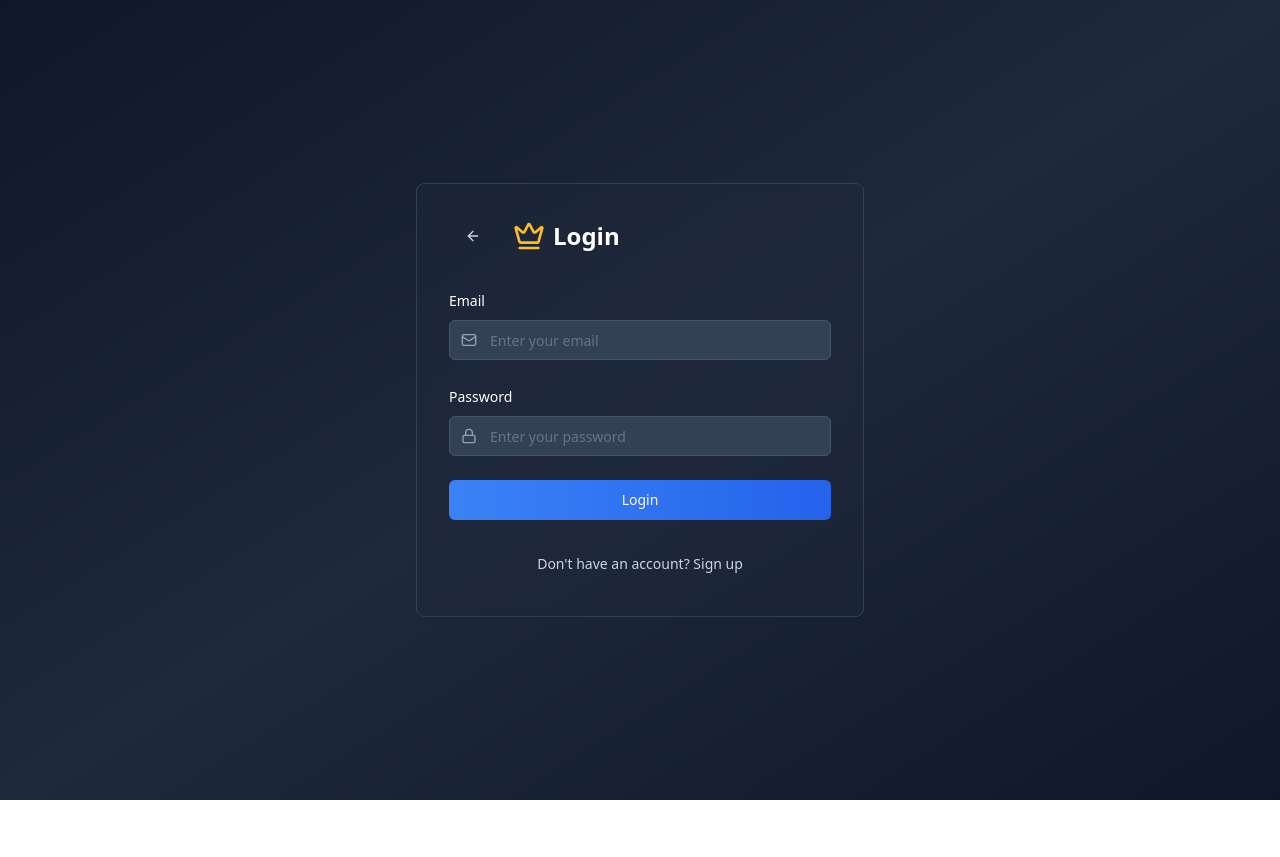
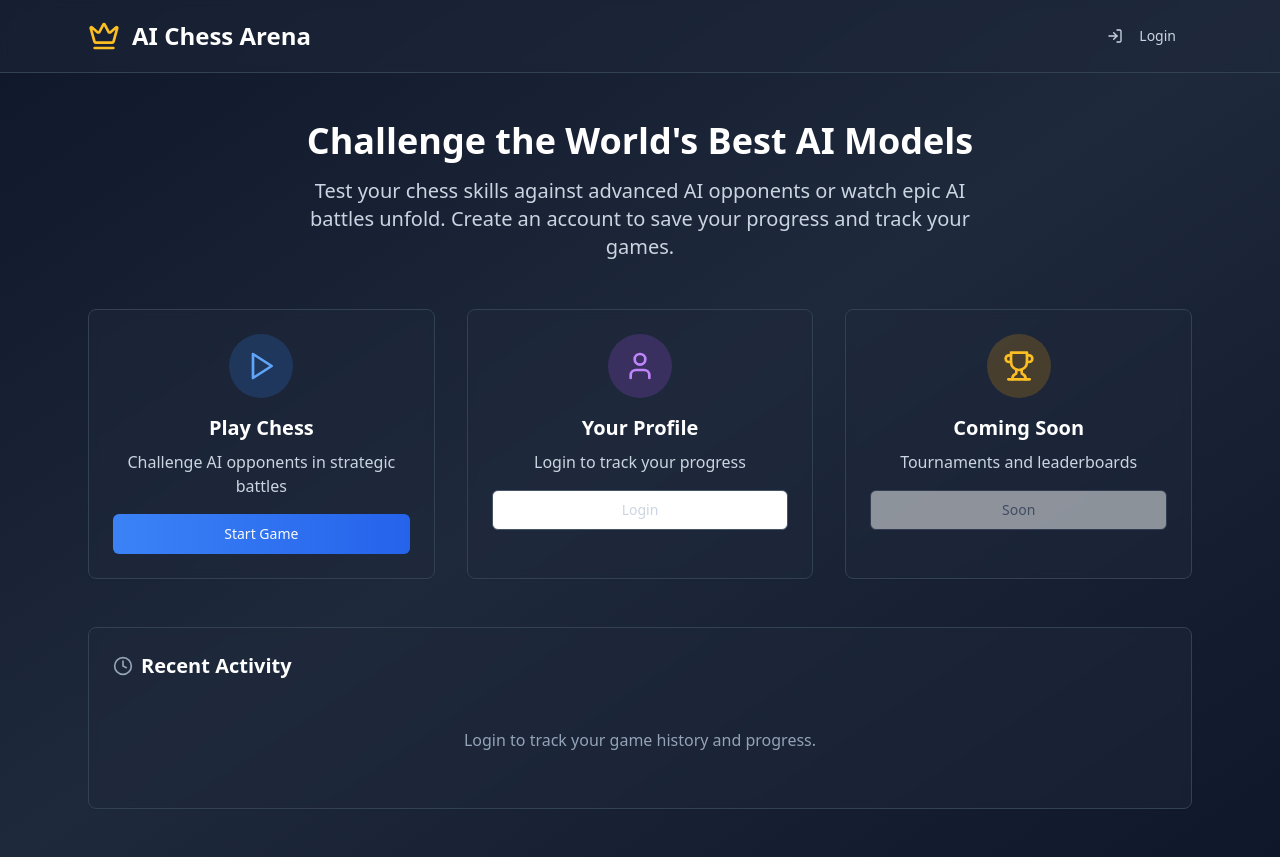
Before and after one commit to mjaberster/grand-ai-chess-master, a React (Vite) app: page / in a window 1280 px wide. Before the commit the page ends 800 px from the top, so only its background shows below. Built offline with nearby package versions, Linux system fonts and the light colour scheme.

Commit message:
Allow anonymous access
Allow users to access the application without mandatory login.

```diff
--- a/src/components/Home.tsx
+++ b/src/components/Home.tsx
@@ -2,14 +2,15 @@
 import { Button } from '@/components/ui/button';
 import { Card } from '@/components/ui/card';
 import { useAuth } from '@/hooks/useAuth';
-import { Crown, Play, User, LogOut, Trophy, Clock } from 'lucide-react';
+import { Crown, Play, User, LogOut, Trophy, Clock, LogIn } from 'lucide-react';
 
 interface HomeProps {
   onStartGame: () => void;
   onShowProfile: () => void;
+  onShowAuth: () => void;
 }
 
-const Home = ({ onStartGame, onShowProfile }: HomeProps) => {
+const Home = ({ onStartGame, onShowProfile, onShowAuth }: HomeProps) => {
   const { user, signOut } = useAuth();
 
   const handleSignOut = async () => {
@@ -26,6 +27,8 @@ const Home = ({ onStartGame, onShowProfile }: HomeProps) => {
             <h1 className="text-2xl font-bold text-white">AI Chess Arena</h1>
           </div>
           <div className="flex items-center space-x-4">
+            {user ? (
+              <>
                 <span className="text-slate-300">Welcome, {user?.email?.split('@')[0]}</span>
                 <Button
                   onClick={onShowProfile}
@@ -43,6 +46,17 @@ const Home = ({ onStartGame, onShowProfile }: HomeProps) => {
                   <LogOut className="w-4 h-4 mr-2" />
                   Logout
                 </Button>
+              </>
+            ) : (
+              <Button
+                onClick={onShowAuth}
+                variant="ghost"
+                className="text-slate-300 hover:bg-slate-700"
+              >
+                <LogIn className="w-4 h-4 mr-2" />
+                Login
+              </Button>
+            )}
           </div>
         </div>
       </header>
@@ -55,6 +69,7 @@ const Home = ({ onStartGame, onShowProfile }: HomeProps) => {
           </h2>
           <p className="text-xl text-slate-300 max-w-2xl mx-auto">
             Test your chess skills against advanced AI opponents or watch epic AI battles unfold.
+            {!user && " Create an account to save your progress and track your games."}
           </p>
         </div>
 
@@ -85,14 +100,14 @@ const Home = ({ onStartGame, onShowProfile }: HomeProps) => {
               </div>
               <h3 className="text-xl font-semibold text-white mb-2">Your Profile</h3>
               <p className="text-slate-300 mb-4">
-                View stats and manage your account
+                {user ? "View stats and manage your account" : "Login to track your progress"}
               </p>
               <Button
-                onClick={onShowProfile}
+                onClick={user ? onShowProfile : onShowAuth}
                 variant="outline"
                 className="w-full border-slate-600 text-slate-300 hover:bg-slate-700"
               >
-                View Profile
+                {user ? "View Profile" : "Login"}
               </Button>
             </div>
           </Card>
@@ -124,7 +139,11 @@ const Home = ({ onStartGame, onShowProfile }: HomeProps) => {
             Recent Activity
           </h3>
           <div className="text-center py-8">
+            {user ? (
               <p className="text-slate-400">No games played yet. Start your first game!</p>
+            ) : (
+              <p className="text-slate-400">Login to track your game history and progress.</p>
+            )}
           </div>
         </Card>
       </div>
--- a/src/pages/Index.tsx
+++ b/src/pages/Index.tsx
@@ -20,11 +20,6 @@ const Index = () => {
   const [playerColor, setPlayerColor] = useState<PieceColor>('white');
   const [opponent1Type, setOpponent1Type] = useState<OpponentType>('human');
   const [opponent2Type, setOpponent2Type] = useState<OpponentType>('gpt-4o');
-
-  // If user is not logged in, show auth page
-  if (!user) {
-    return <AuthPage onBack={() => setGameState('home')} />;
-  }
 
   const handleStartGame = () => {
     setGameState('game-setup');
@@ -53,7 +48,15 @@ const Index = () => {
   };
 
   const handleShowProfile = () => {
+    if (!user) {
+      setGameState('auth');
+      return;
+    }
     setGameState('profile');
+  };
+
+  const handleShowAuth = () => {
+    setGameState('auth');
   };
 
   const handleBackToHome = () => {
@@ -70,7 +73,13 @@ const Index = () => {
         <Home
           onStartGame={handleStartGame}
           onShowProfile={handleShowProfile}
+          onShowAuth={handleShowAuth}
         />
+      );
+
+    case 'auth':
+      return (
+        <AuthPage onBack={handleBackToHome} />
       );
 
     case 'game-setup':
@@ -118,6 +127,7 @@ const Index = () => {
         <Home
           onStartGame={handleStartGame}
           onShowProfile={handleShowProfile}
+          onShowAuth={handleShowAuth}
         />
       );
   }
```
Lines whose indentation alone changed are shown as unchanged.
